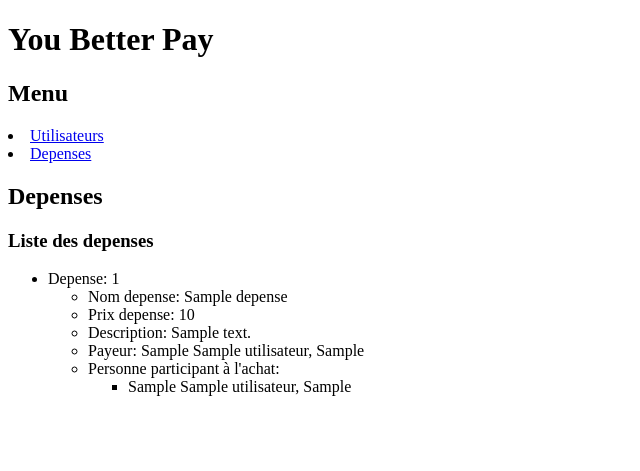
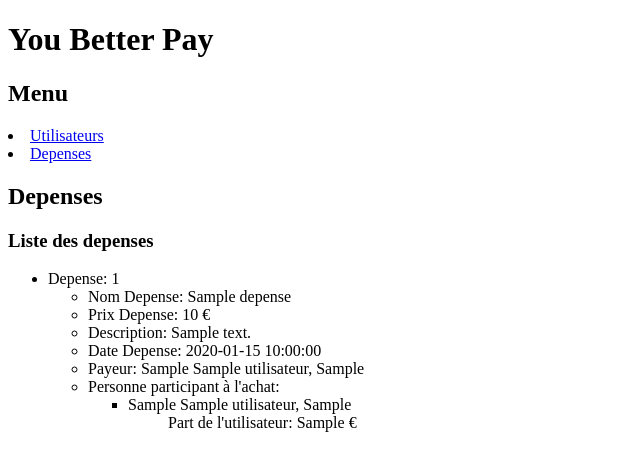
Before and after one commit to OmegaLama/Lamaland, a PHP site: page /depenses.php in a window 1280 px wide. Shown: the top 471 px of the page, without its empty margins (0-640 px from the left). Run offline with PHP 8.4, Linux system fonts and the light colour scheme; tables that the repository leaves empty or names only in its code hold one stand-in row (values such as "Sample post").

Commit message:
Add some traitement.php

```diff
--- a/PHP/YouBetterPay/depenses.php
+++ b/PHP/YouBetterPay/depenses.php
@@ -15,26 +15,27 @@
 $connexion = mysqli_connect('localhost','lama','lama','db_test');
 $ok = mysqli_select_db($connexion,'diane') ;
 // Execution de la requete de selection.
-$requete_depenses = 'SELECT d.depense_id, d.depense_nom, d.depense_description, d.depense_prix, u.utilisateur_nom, u.utilisateur_prenom, u.utilisateur_pseudo
-            FROM y_depenses d
-            INNER JOIN y_utilisateurs u
-            ON d.depense_payeur_id = u.utilisateur_id';
+$requete_depenses = 'SELECT d.depense_id \'Depense ID\', d.depense_nom \'Nom Depense\', d.depense_description \'Description\', d.depense_prix \'Prix\', d.depense_date \'Date Depense\', u.utilisateur_nom , u.utilisateur_prenom, u.utilisateur_pseudo
+FROM y_depenses d
+INNER JOIN y_utilisateurs u
+ON d.depense_payeur_id = u.utilisateur_id
+ORDER BY d.depense_date ASC ';
 $depenses = mysqli_query($connexion,$requete_depenses);
 // Lecture et affichage du resultat
 while ($depense = mysqli_fetch_assoc($depenses)) {
     ?>
     <ul>
-        <li>Depense: <?php echo $depense['depense_id']; ?></li>
+        <li>Depense: <?php echo $depense['Depense ID']; ?></li>
         <ul>
-            <li>Nom depense: <?php echo $depense['depense_nom']; ?></li>
-            <li>Prix depense: <?php echo $depense['depense_prix']; ?></li>
-            <li>Description: <?php echo $depense['depense_description']; ?></li>
-            <li>
-                Payeur: <?php echo $depense['utilisateur_prenom'], ' ', $depense['utilisateur_nom'], ', ', $depense['utilisateur_pseudo']; ?></li>
+            <li>Nom Depense: <?php echo $depense['Nom Depense']; ?></li>
+            <li>Prix Depense: <?php echo $depense['Prix'],' €'; ?></li>
+            <li>Description: <?php echo $depense['Description']; ?></li>
+            <li>Date Depense: <?php echo $depense['Date Depense']; ?></li>
+            <li>Payeur: <?php echo $depense['utilisateur_prenom'], ' ', $depense['utilisateur_nom'], ', ', $depense['utilisateur_pseudo']; ?></li>
             <li>Personne participant à l'achat:</li>
             <ul>
                 <?php
-                $preparation_requete_depenses_utilisateurs = 'SELECT u.utilisateur_prenom, u.utilisateur_nom, u.utilisateur_pseudo
+                $preparation_requete_depenses_utilisateurs = 'SELECT u.utilisateur_prenom, u.utilisateur_nom, u.utilisateur_pseudo, jdu.jdu_part_utilisateur
                         FROM y_jointure_depenses_utilisateurs jdu
                         INNER JOIN y_utilisateurs u
                         ON jdu.jdu_id_utilisateur = u.utilisateur_id
@@ -44,13 +45,23 @@ while ($depense = mysqli_fetch_assoc($depenses)) {
 
                 $stmt = mysqli_prepare($connexion, $preparation_requete_depenses_utilisateurs);
 
-                $ok = mysqli_stmt_bind_param($stmt, 'd', $depense['depense_id']);
+                $ok = mysqli_stmt_bind_param($stmt, 'd', $depense['Depense ID']);
                 $ok = mysqli_stmt_execute($stmt);
-                $ok = mysqli_stmt_bind_result($stmt, $utilisateur_prenom, $utilisateur_nom, $utilisateur_pseudo);
+                $ok = mysqli_stmt_bind_result($stmt, $utilisateur_prenom, $utilisateur_nom, $utilisateur_pseudo, $utilisateur_part);
 
                 while (mysqli_stmt_fetch($stmt)) {
                 ?>
-                    <li><?php echo $utilisateur_prenom, ' ', $utilisateur_nom, ', ', $utilisateur_pseudo; ?></li>
+                    <li><?php
+                        if ($utilisateur_pseudo) {
+                            echo $utilisateur_prenom, ' ', $utilisateur_nom, ', ', $utilisateur_pseudo;
+                        }
+                        else {
+                            echo $utilisateur_prenom, ' ', $utilisateur_nom;
+                        }
+                        ?></li>
+                    <ul>
+                        <?php echo 'Part de l\'utilisateur: ',$utilisateur_part,' €';?>
+                    </ul>
                 <?php } ?>
             </ul>
         </ul>
```
